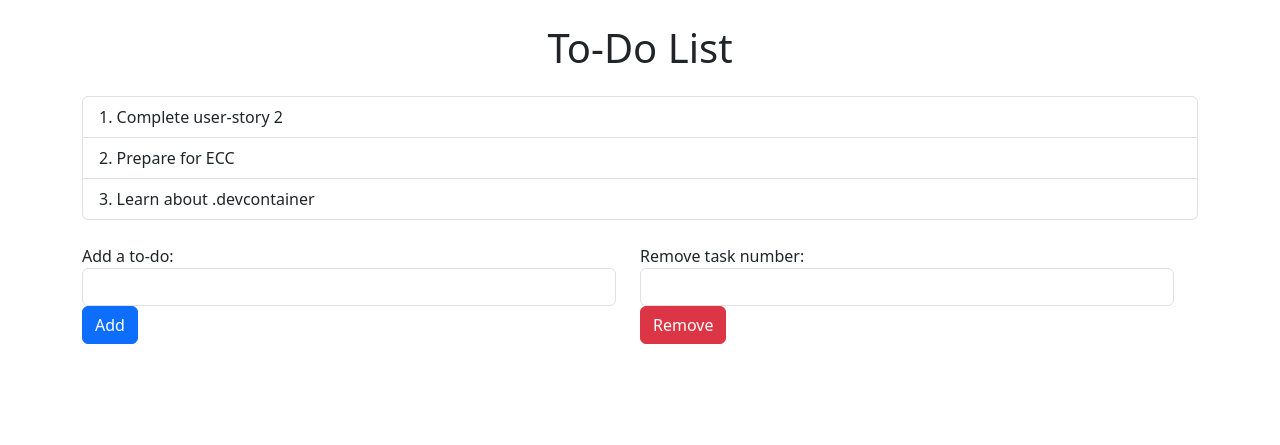
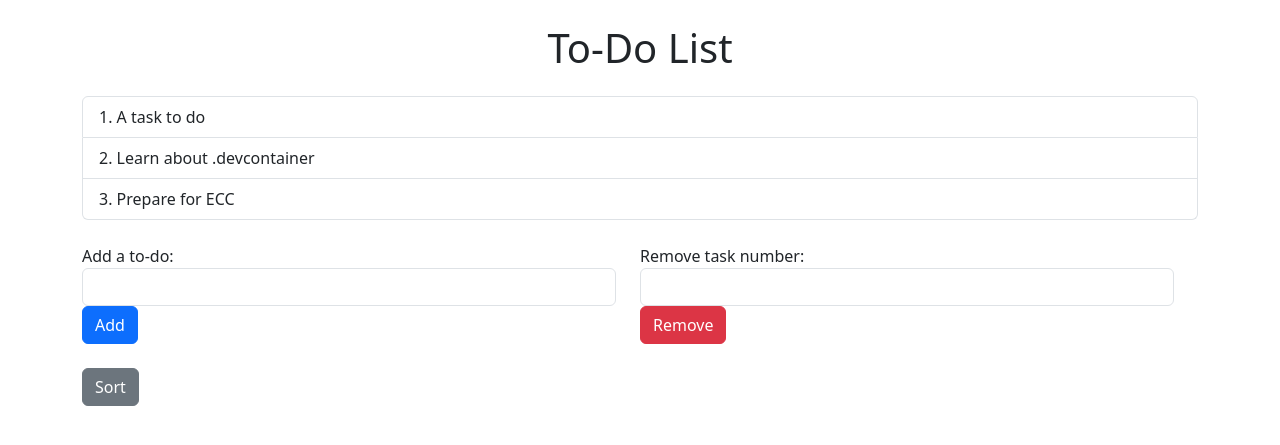
Before and after one commit to mawiese-msft/ecc-todo-app-trial, a Flask app: page / in a window 1280 px wide. Shown: the top 445 px of the page. Run offline with Flask 3, Linux system fonts and the light colour scheme.

Commit message:
Added feature for sorting list.

```diff
--- a/WebApp/app.py
+++ b/WebApp/app.py
@@ -38,6 +38,12 @@ def remove_todo():
         save_todo_list()
     return redirect(url_for("index"))
 
+@app.route("/sort", methods=["POST"])
+def sort_todo_list():
+    todo_list.sort()
+    save_todo_list()
+    return redirect(url_for("index"))
+
 
 #Save to file method
 def save_todo_list():
--- a/WebApp/templates/index.html
+++ b/WebApp/templates/index.html
@@ -24,6 +24,9 @@
                     </div>
                     <button type="submit" class="btn btn-primary">Add</button>
                 </form>
+                <form method="POST" action="/sort">
+                    <button class="btn btn-secondary" type="submit">Sort</button>
+                </form>
             </div>
             <div class="col-6">
                 <form action="/remove" method="post" class="my-4">
--- a/todo_list.txt
+++ b/todo_list.txt
@@ -1,3 +1,3 @@
-Complete user-story 2
+A task to do
+Learn about .devcontainer
 Prepare for ECC
-Learn about .devcontainer
```
